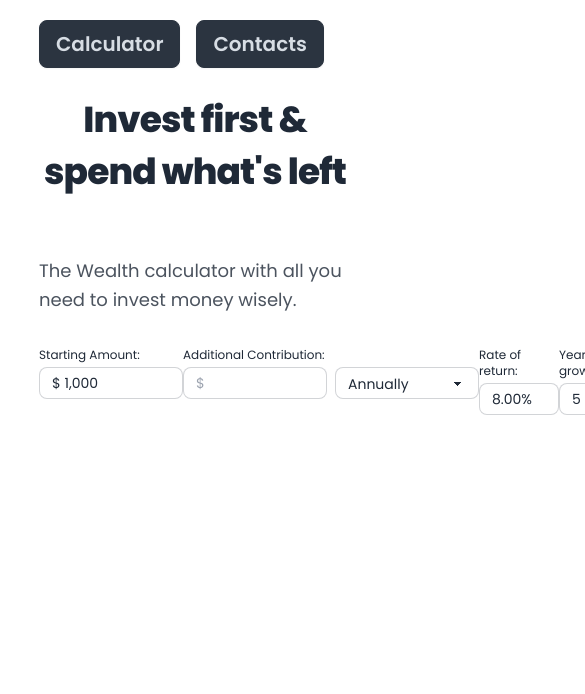
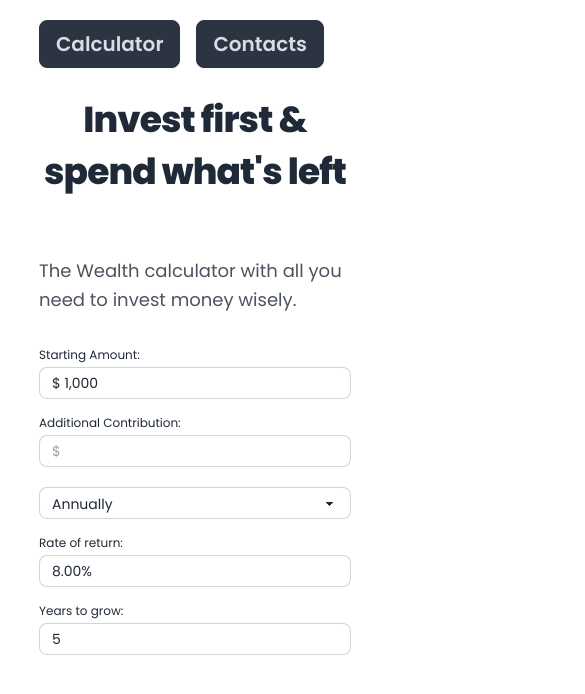
Before and after one commit to NurgaliyevS/wealthy-calculator, a Next.js app: page / in a window 390 px wide. Shown: the top 694 px of the page, 585 px wide, since content can reach past the window. Built offline with nearby package versions, Linux system fonts and the light colour scheme.

Commit message:
add mobile adaptive design

```diff
--- a/components/Main.js
+++ b/components/Main.js
@@ -18,11 +18,11 @@ function Main() {
         </div>
       </section>
 
-      <section className="flex lg:justify-between">
+      <section className="flex flex-col lg:flex-row lg:justify-between gap-4">
         <div className="flex flex-col">
           <span className="pb-1 text-xs">Starting Amount: </span>
           <NumericFormat
-            className="input input-sm input-bordered w-36"
+            className="input input-sm input-bordered w-full lg:w-36"
             placeholder="$"
             thousandSeparator={true}
             prefix="$ "
@@ -31,11 +31,11 @@ function Main() {
           />
         </div>
 
-        <div className="flex gap-2">
+        <div className="flex flex-col lg:flex-row lg:gap-2">
           <div className="flex flex-col">
             <span className="pb-1 text-xs">Additional Contribution: </span>
             <NumericFormat
-              className="input input-sm input-bordered w-36"
+              className="input input-sm input-bordered w-full lg:w-36"
               placeholder="$"
               thousandSeparator={true}
               prefix="$ "
@@ -43,10 +43,10 @@ function Main() {
             />
           </div>
 
-          <div className="flex flex-col">
+          <div className="flex flex-col lg:mt-0">
             <span className="pb-1 text-xs">&nbsp;</span>
             <select
-              className="select select-sm select-bordered w-36"
+              className="select select-sm select-bordered w-full lg:w-36"
               defaultValue="Annually"
             >
               <option>Annually</option>
@@ -58,7 +58,7 @@ function Main() {
         <div className="flex flex-col">
           <span className="pb-1 text-xs">Rate of return: </span>
           <NumericFormat
-            className="input input-sm w-20 input-bordered"
+            className="input input-sm w-full lg:w-20 input-bordered"
             suffix={".00%"}
             placeholder="%"
             allowNegative={false}
@@ -68,7 +68,7 @@ function Main() {
         <div className="flex flex-col">
           <span className="pb-1 text-xs">Years to grow: </span>
           <NumericFormat
-            className="input input-sm w-20 input-bordered"
+            className="input input-sm w-full lg:w-20 input-bordered"
             allowNegative={false}
             defaultValue={5}
           />
```
